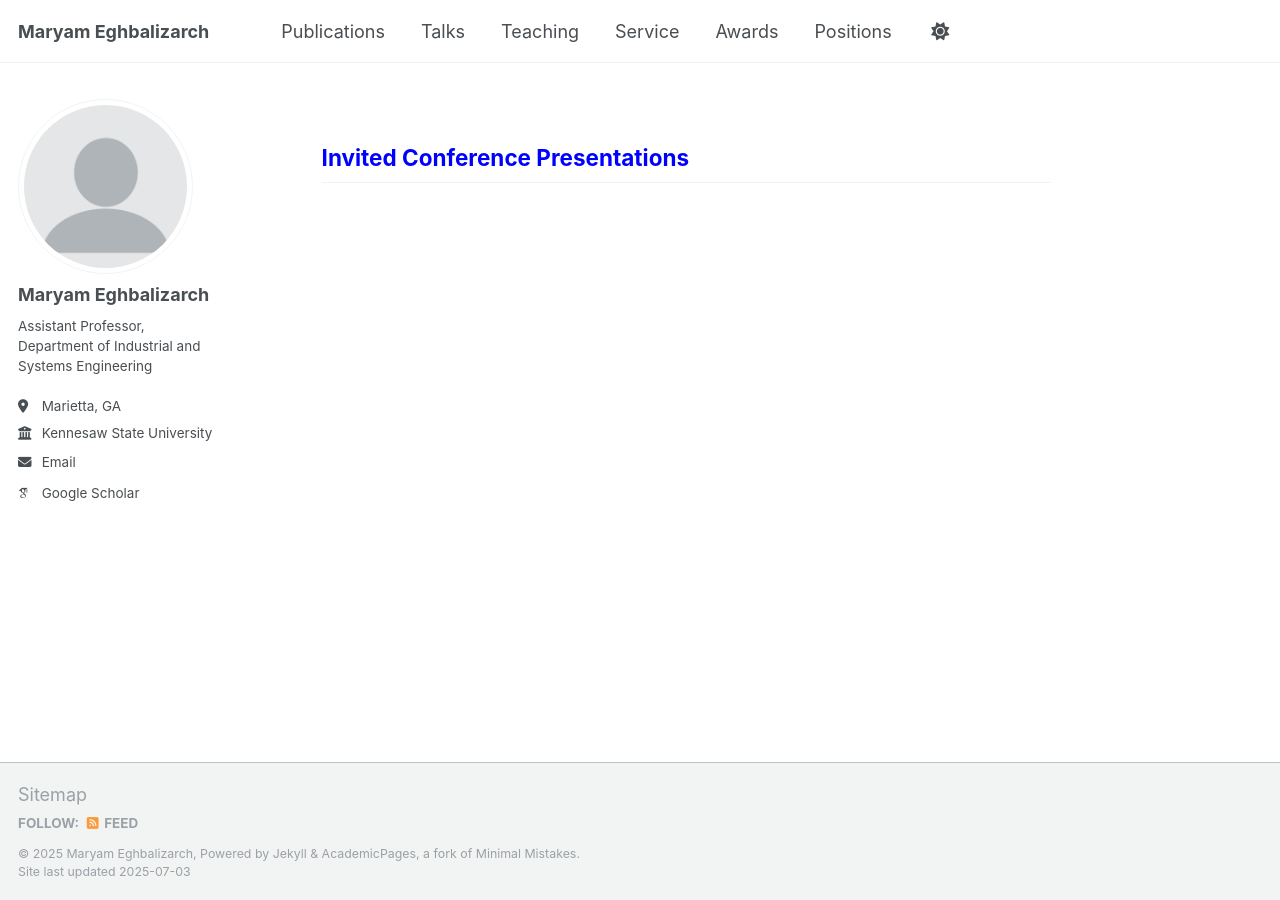
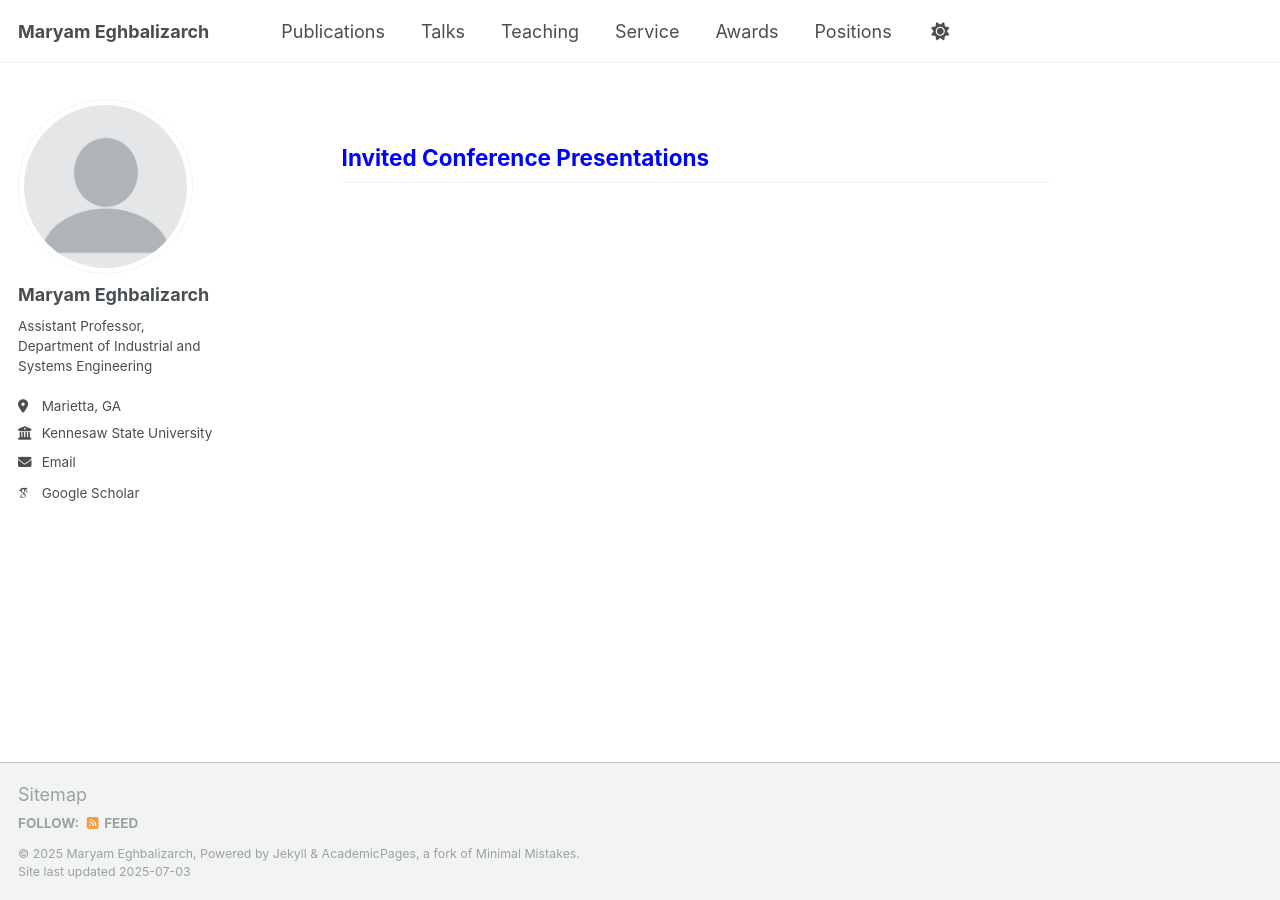
Before and after one commit to meghbalizarch/meghbalizarch.github.io, a Jekyll site: the page built from _pages/talks.html, in a window 1280 px wide. Built offline with Jekyll 4.4.1, drawn with Linux system fonts in a browser that asks for light colours; some web fonts are replaced; a script that is not in the unit is left out.

Commit message:
Update talks.html

```diff
--- a/_pages/talks.html
+++ b/_pages/talks.html
@@ -3,4 +3,4 @@ permalink: /talks/
 author_profile: true
 ---
 
-<h2 style="color:blue; font-weight:bold; margin-left:40px;">Invited Conference Presentations</h2>
+<h2 style="color:blue; font-weight:bold; margin-left:60px;">Invited Conference Presentations</h2>
```
